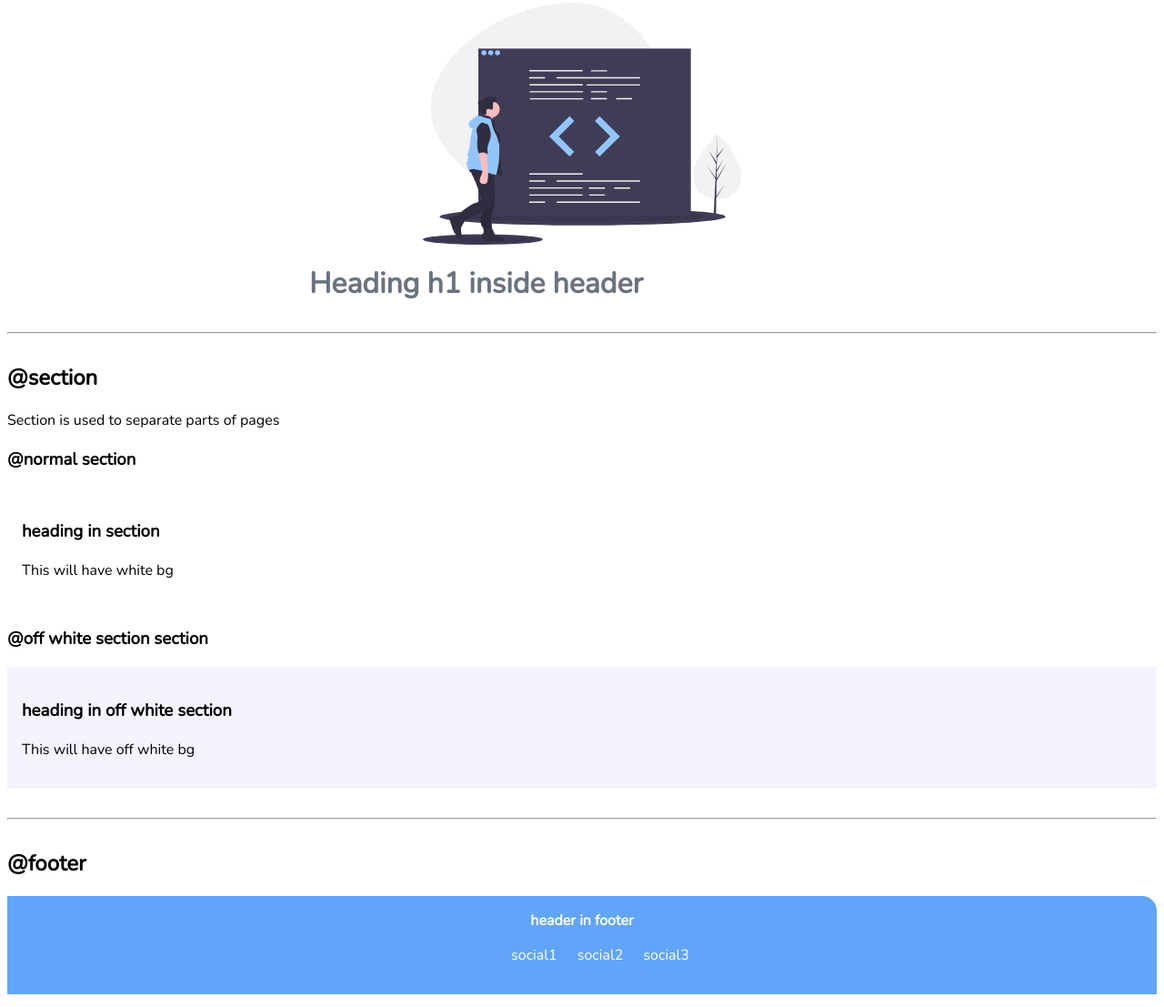
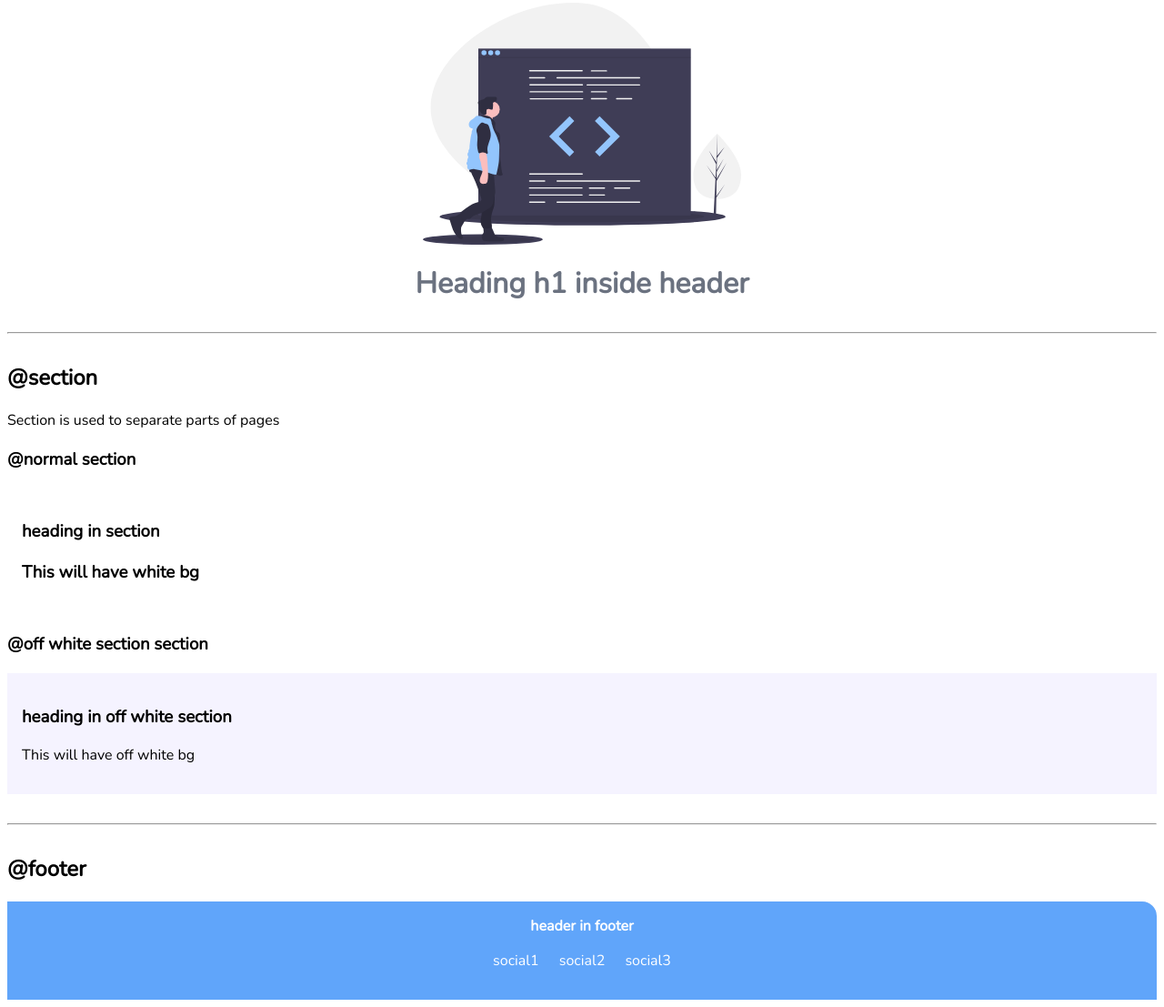
Before and after one commit to anugrahsinghal/anugrah-portfolio, a plain HTML site: page lib/components.html in a window 1280 px wide. Shown: the part 1776-2883 px from the top of the page at 91% size. Drawn offline with nearby package versions, Linux system fonts and the light colour scheme.

Commit message:
fix: footer centering list elements

```diff
--- a/lib/components.html
+++ b/lib/components.html
@@ -115,7 +115,7 @@
 
     <h3>@normal section</h3>
     <section class="section">
-      <h3>heading in section</h3>
+      <h3>heading in section</3h3>
       <p>This will have white bg</p>
     </section>
 
@@ -129,7 +129,7 @@
 
     <h2>@footer</h2>
 
-    <footer class="footer">
+    <footer class="footer container-fluid">
       <div class="heading">header in footer</div>
       <ul class="list-unordered list-inline">
         <li>
--- a/styles.css
+++ b/styles.css
@@ -94,6 +94,7 @@ hr {
 
 .hero .header-info {
     color: var(--dark-gray);
+    text-align: center;
 }
 /* TODO */
 
@@ -127,6 +128,7 @@ hr {
 
 .footer ul {
     text-align: center;
+    padding-inline-start: 0px;
 }
 
 .footer .link {
```
